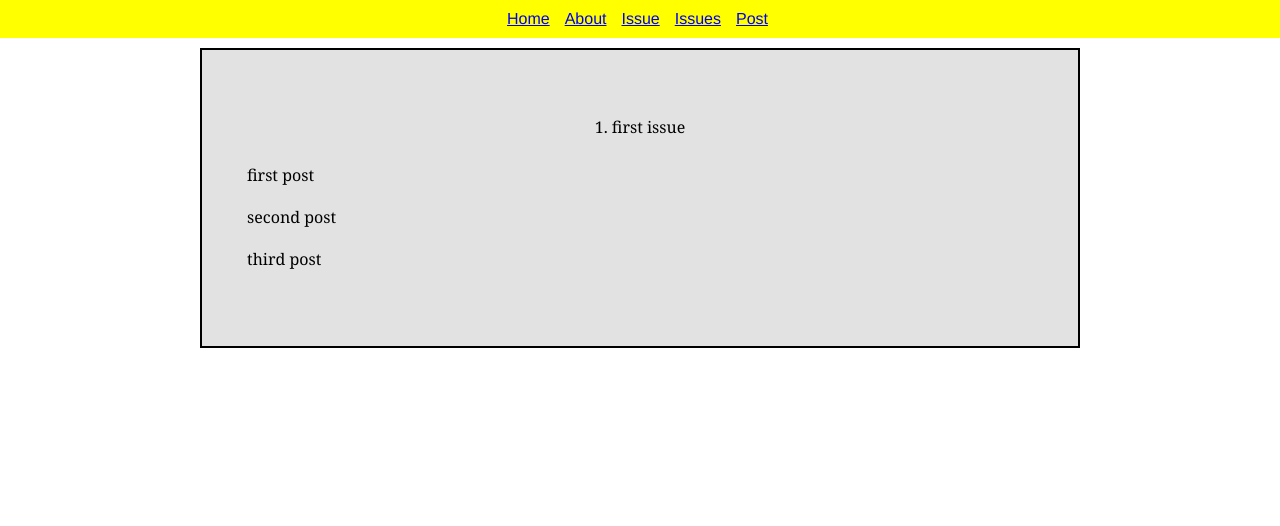
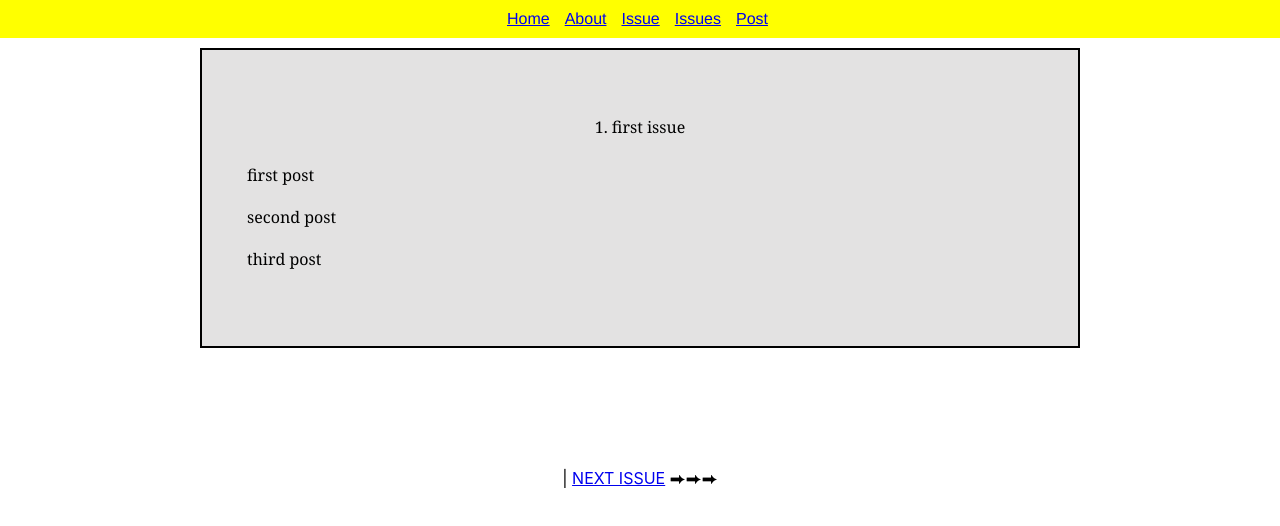
Before and after one commit to abbymachines/realgirl_online, a React (Create React App) app: page /issue/1 in a window 1280 px wide. Shown: the top 526 px of the page. Built offline with nearby package versions, Linux system fonts and the light colour scheme.

Commit message:
add dynamic previous/next buttons within Issue component

```diff
--- a/src/App.js
+++ b/src/App.js
@@ -11,7 +11,12 @@ import NoPage from './NoPage.js';
 import ReactDOM from 'react-dom/client';
 import Issues from './Issues.js';
 
+import db from './TableOfContents.js';
+
 function App() {
+  let issueKeys = Object.keys(db['issues']);
+  const latestIssue = issueKeys.length;
+
   return (
     // For more info about how to configure routes, visit
     // https://www.w3schools.com/react/react_router.asp
@@ -21,8 +26,8 @@ function App() {
         <Route path="/" element={<Layout />}>
           <Route index element={<Home />} />
           <Route path="about" element={<About />} />
-          <Route path="issue/:issueId" element={<Issue />} />
-          <Route path="issues" element={<Issues />} />
+          <Route path="issue/:issueId" element={<Issue latestIssue={latestIssue} />} />
+          <Route path="issues" element={<Issues latestIssue={latestIssue} />} />
           <Route path="post" element={<Post />} />
           <Route path="*" element={<NoPage />} />
         </Route>
--- a/src/Issue.js
+++ b/src/Issue.js
@@ -1,14 +1,56 @@
-import { useParams } from "react-router-dom";
+import { Link, useParams } from "react-router-dom";
 import FrontCover from "./FrontCover";
 // import { BrowserRouter, Routes, Route } from "react-router-dom";
 import "react-router-dom";
+import { render } from "@testing-library/react";
 
-export default function Issue() {
+export default function Issue(props) {
+  const latestIssue = props.latestIssue;
+
   const { issueId } = useParams();
+  const issueIdInt = parseInt(issueId)
+
+  const nextIssueURL = `/issue/${issueIdInt + 1}`;
+  const previousIssueURL = `/issue/${issueIdInt - 1}`;
+
+  // let isLatestIssue = false;
+  // let isFirstIssue = false;
+
+  if (issueIdInt <= 1) {
+    const isFirstIssue = true;
+  } else {
+    const isFirstIssue = false;
+  }
+
+  if (issueIdInt < props.latestIssue) {
+    const isLatestIssue = false;
+  } else {
+    const isLatestIssue = true;
+  }
+
+  function renderPreviousLink() {
+    if(issueIdInt <= 1) {
+      return <p></p>
+    } else {
+      return <span>⬅⬅⬅ <Link to={previousIssueURL}>PREVIOUS ISSUE</Link> |</span>
+    }
+  }
+
+  function renderNextLink() {
+    if(issueIdInt < props.latestIssue) {
+      return <span>| <Link to={nextIssueURL}>NEXT ISSUE</Link> ⮕⮕⮕</span>
+    } else {
+      return <p></p>
+    }
+  }
 
   return (
     <div>
       <FrontCover issue={issueId} />
+
+      <center>
+        {renderPreviousLink()} {renderNextLink()}
+      </center>
     </div>
   )
 }
--- a/src/Layout.js
+++ b/src/Layout.js
@@ -4,8 +4,8 @@ import db from "./TableOfContents";
 
 const Layout = () => {
   let issueKeys = Object.keys(db['issues']);
-  // const latestIssue = issueKeys.length;
-  const latestIssueURL = `/issue/${issueKeys.length}`
+  const latestIssue = issueKeys.length;
+  const latestIssueURL = `/issue/${latestIssue}`
 
   return (
     <>
```
Also changed, not shown: 1 other file (tests, documents, lock files or other folders).
